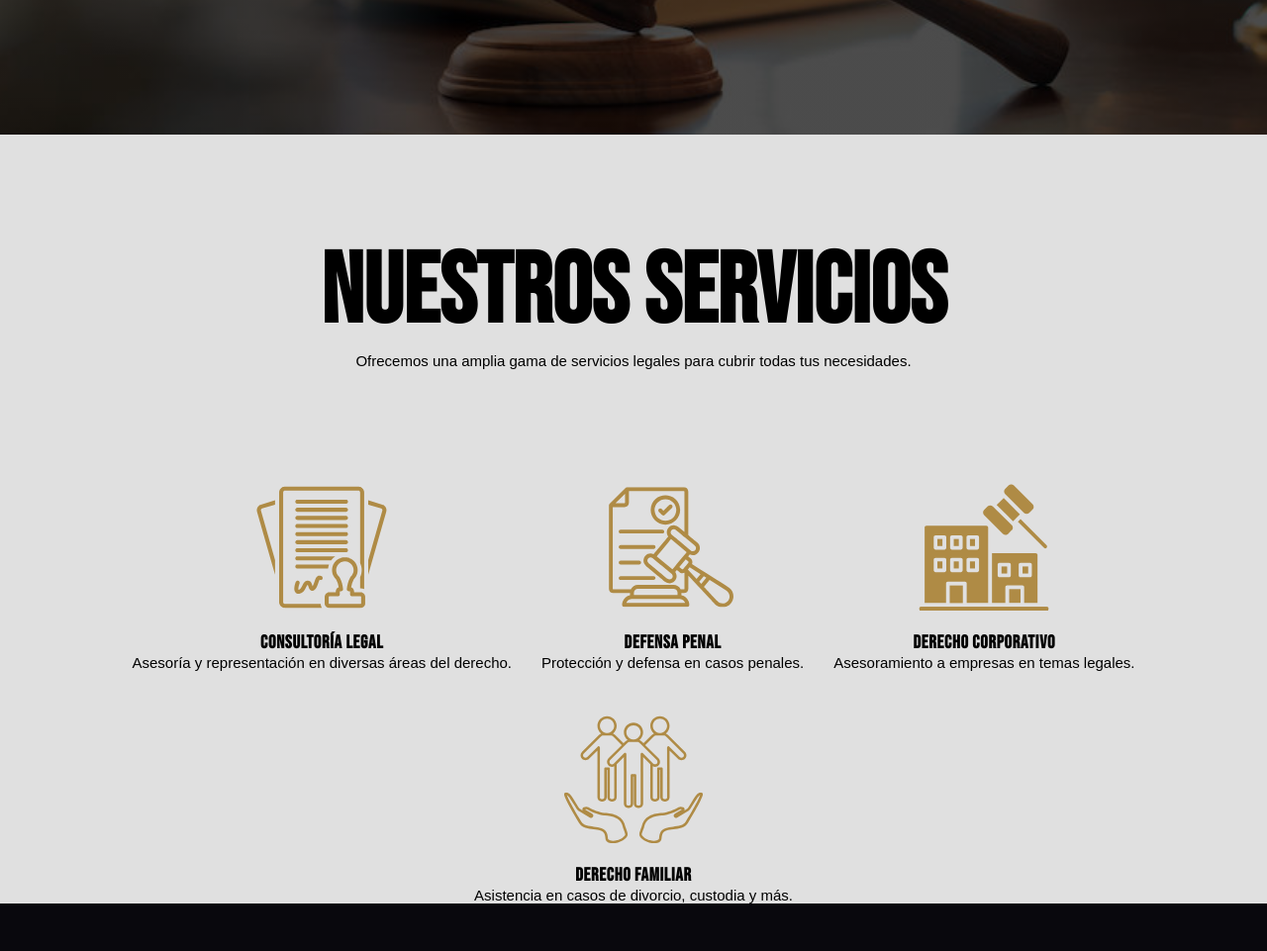
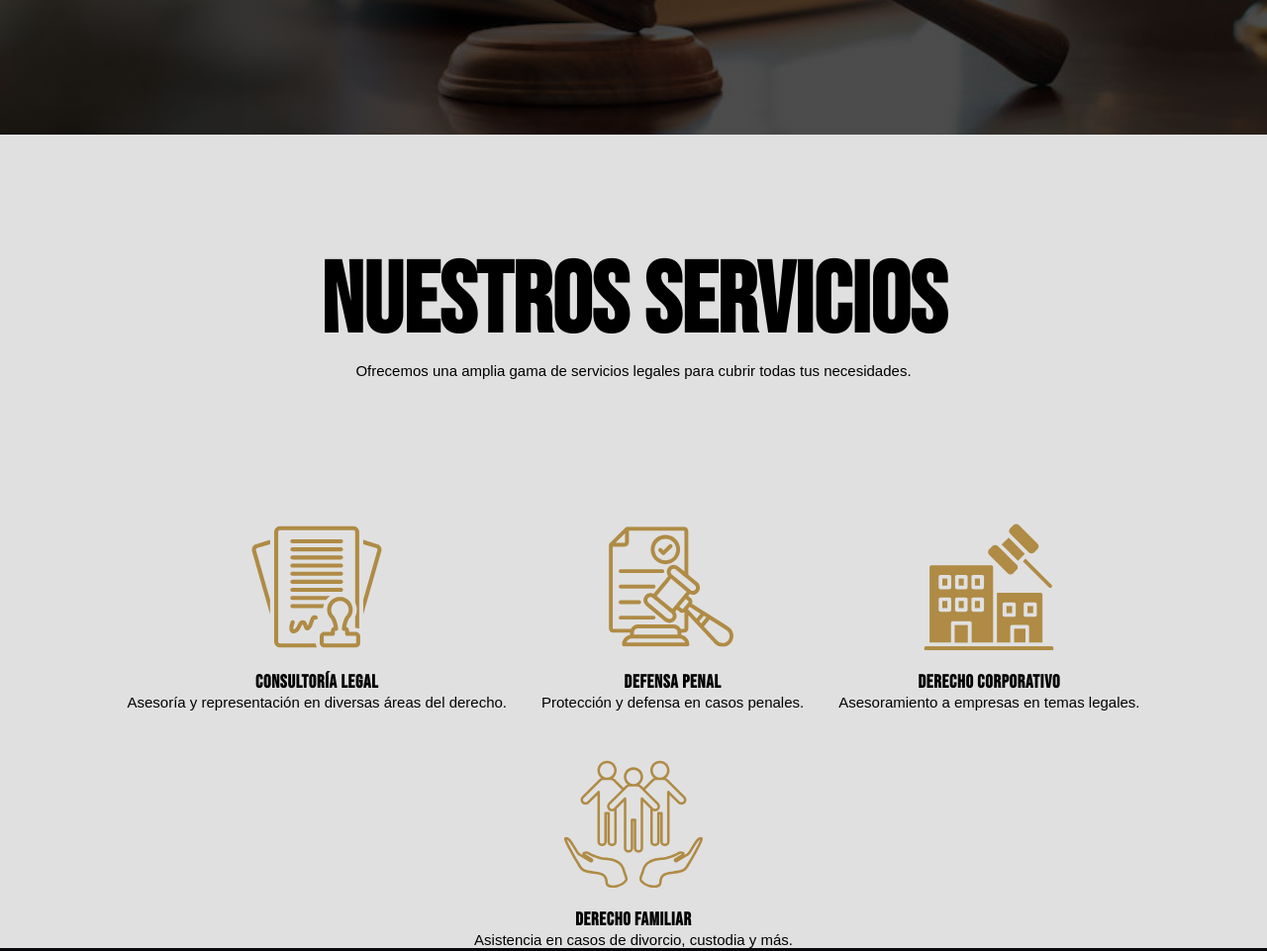
Before and after one commit to RaulexG/jurislex.github.io, a plain HTML site: page index.html in a window 1280 px wide. Shown: the part 664-1625 px from the top of the page at 99% size. Drawn offline with Linux system fonts and the light colour scheme.

Commit message:
style.css

```diff
--- a/style.css
+++ b/style.css
@@ -115,7 +115,7 @@
 }
 
 .servicio-txt{
-    padding-top: 100px;
+    padding-top: 110px;
     text-align: center;
 }
 
@@ -128,11 +128,11 @@ main section p{
  }
 
  .servicio {
-    padding-top: 100px;
+    padding-top: 130px;
     display: flex;
     box-sizing: border-box;
     flex-wrap: wrap;
-    gap: 30px;
+    gap: 35px;
     justify-content: center;
     text-align: center;
     min-height: 67vh;
```
